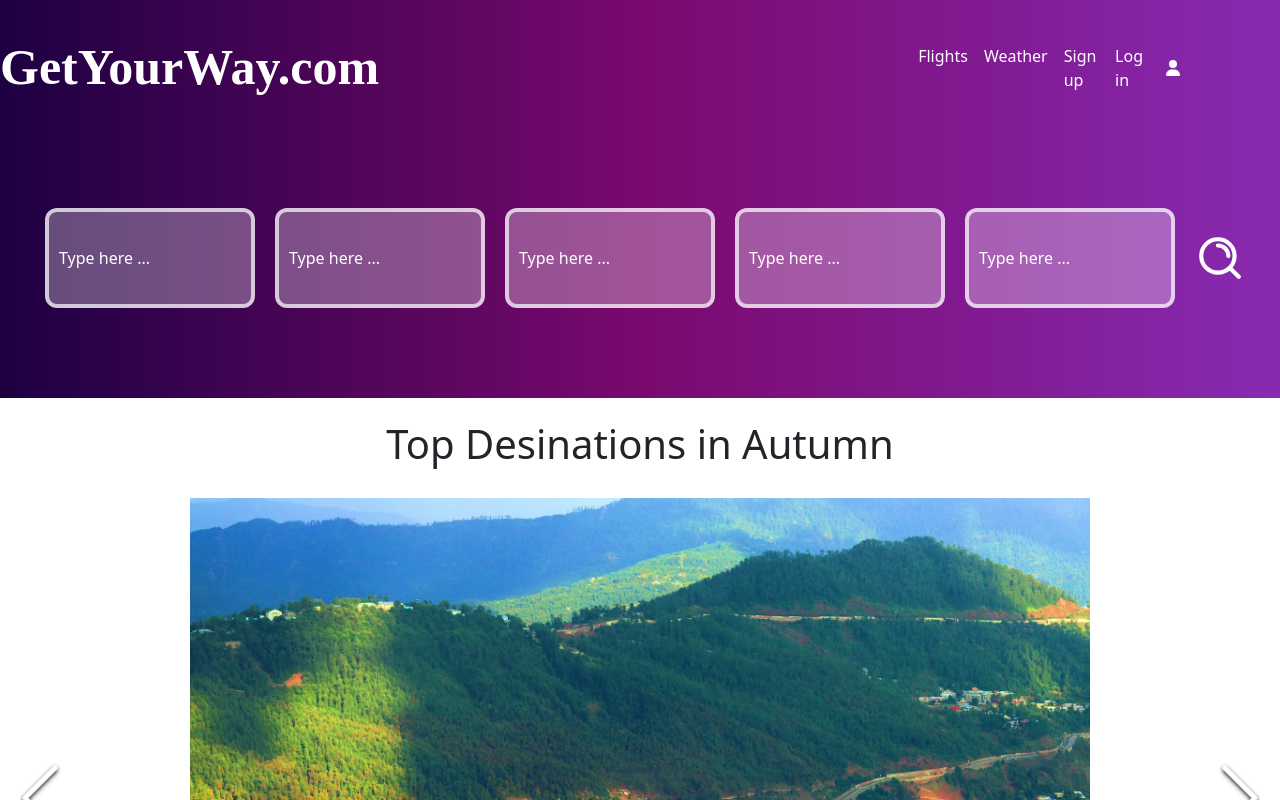
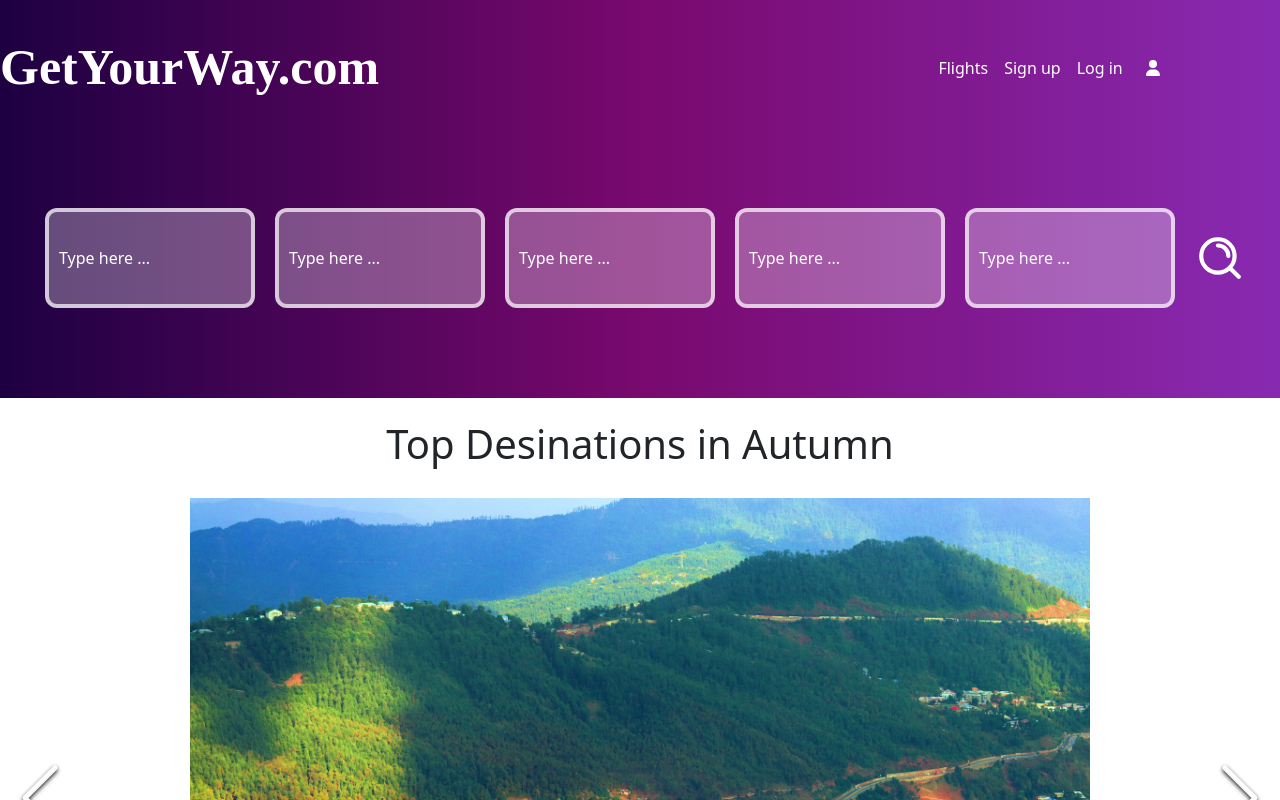
Before and after one commit to eclonghurst/SkyTwoFlyFront, a React (Create React App) app: page / in a window 1280 px wide. Shown: the top 800 px of the page. Built offline with nearby package versions, Linux system fonts and the light colour scheme.

Commit message:
removed weather nav

```diff
--- a/src/Components/Carousel.jsx
+++ b/src/Components/Carousel.jsx
@@ -1,6 +1,5 @@
 import ImageGallery from "react-image-gallery";
 import "react-image-gallery/styles/css/image-gallery.css";
-import '../CssFiles/CarouselCSS.css'
 
 const images = [
   {
--- a/src/Components/NavBar.jsx
+++ b/src/Components/NavBar.jsx
@@ -19,9 +19,6 @@ const NavBar = () => {
                         <Link className="nav-link" to="/Flights">Flights</Link>
                     </li>
                     <li className="nav-item">
-                        <Link className="nav-link" to="weather">Weather</Link>
-                    </li>
-                    <li className="nav-item">
                         <Link className="nav-link" to="signUp">Sign up</Link>
                     </li>
                     <li className="nav-item">
```
Also changed, not shown: src/CssFiles/CarouselCSS.css (deleted).
